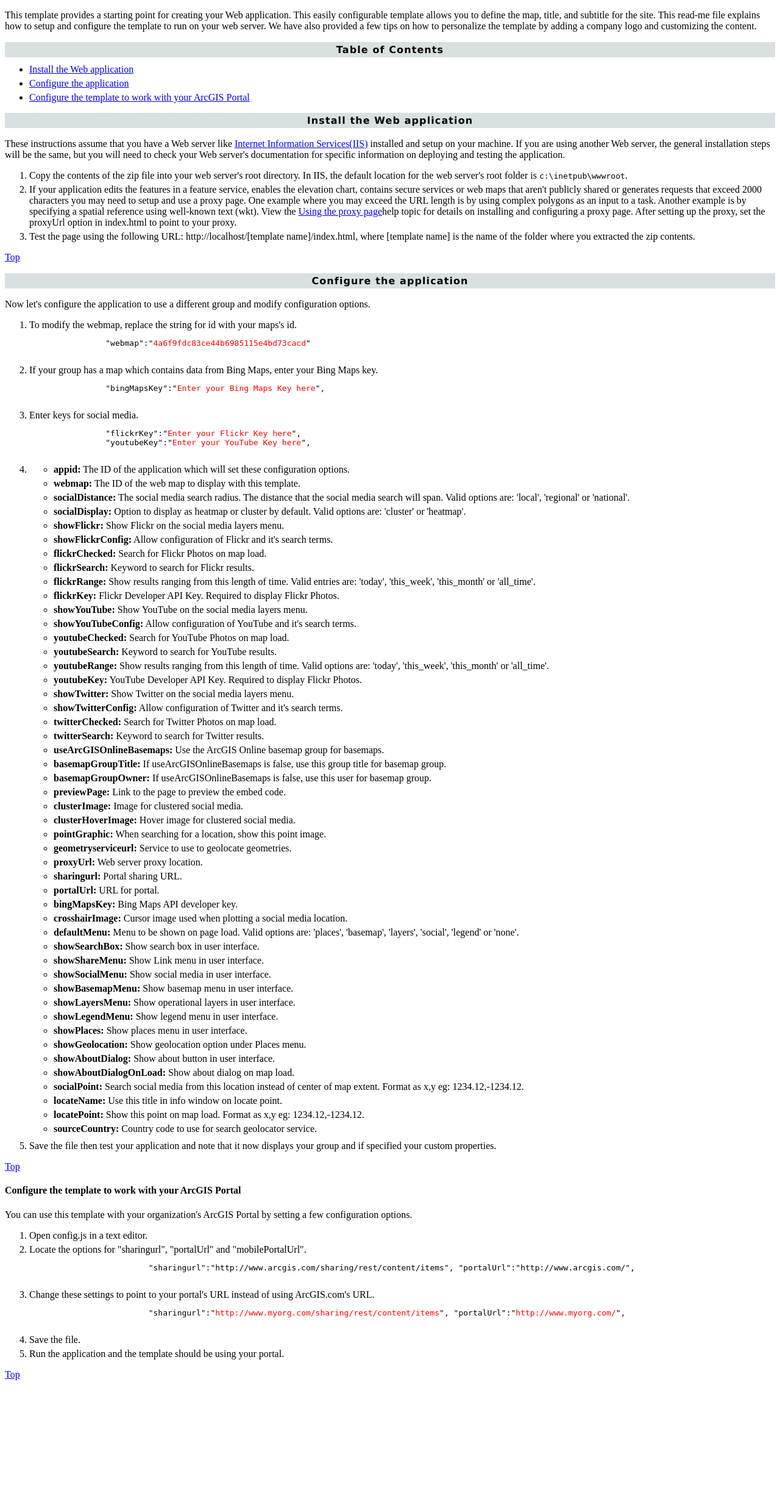
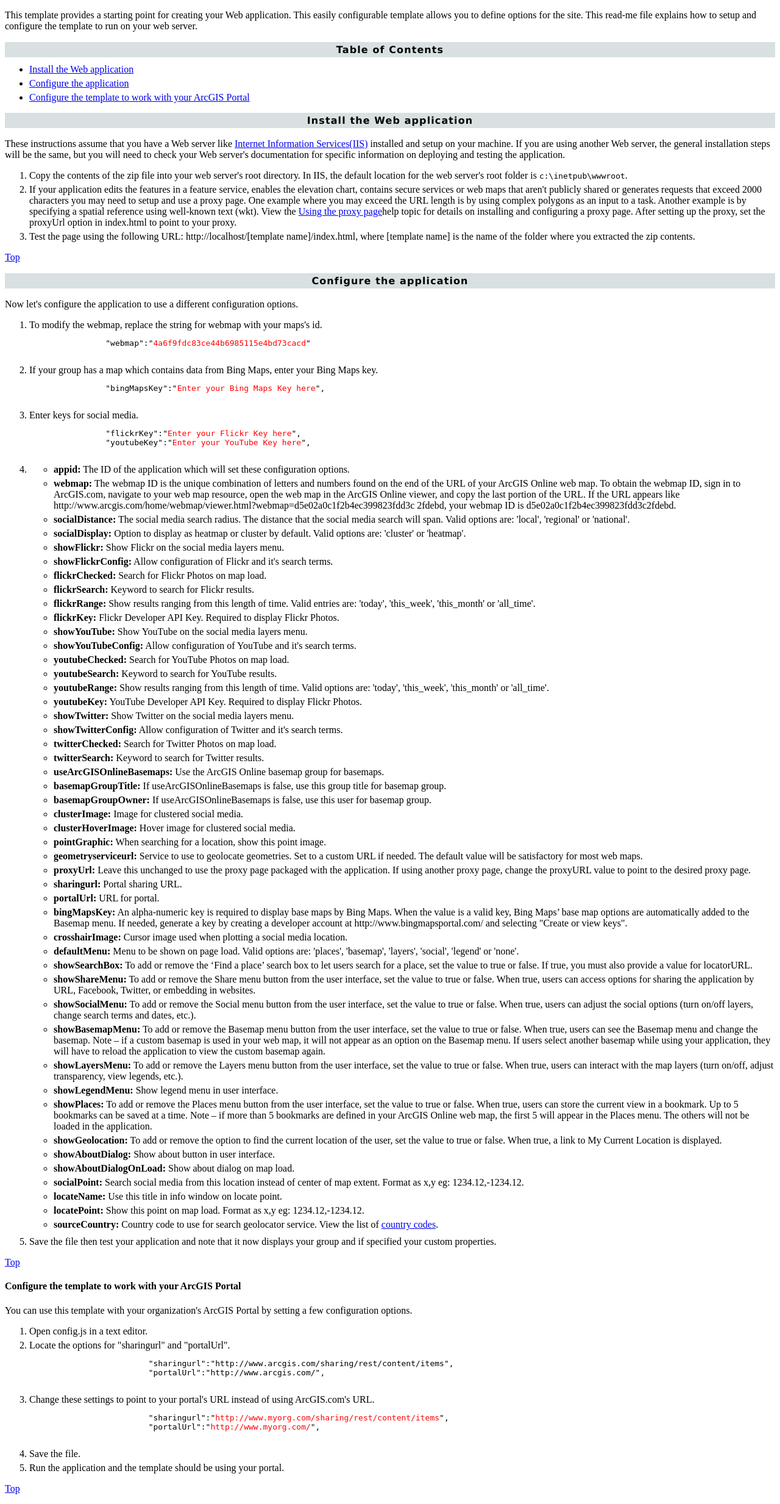
Before and after one commit to Esri/social-media-map-template-js, a PHP site: page /readme.html in a window 1280 px wide. Shown: the whole page at 61% size. Before the commit the page ends 2263 px from the top, so only its background shows below. Run offline with PHP 8.4, Linux system fonts and the light colour scheme.

Commit message:
ui updates, config json, readme

```diff
--- a/SocialMedia/config/config.js
+++ b/SocialMedia/config/config.js
@@ -22,8 +22,6 @@
    "useArcGISOnlineBasemaps":true,
    "basemapGroupTitle":"Community Basemaps",
    "basemapGroupOwner":"esri",
-   "previewPage":"preview.html",
-   "homePage":"index.html",
    "clusterImage":"images/map/cluster72x72.png",
    "clusterHoverImage":"images/map/clusterHover72x72.png",
    "pointGraphic":"images/map/bluepoint21x29.png",
--- a/SocialMedia/js/application/common.js
+++ b/SocialMedia/js/application/common.js
@@ -158,6 +158,8 @@ function setDefaultConfigOptions() {
             height: 250
         }
     };
+    configOptions.previewPage = 'preview.html';
+    configOptions.homePage = 'index.html';
     configOptions.socialSliderValues = [{
         "label": i18n.viewer.distanceSlider.local,
         "id": "local", // url param, don't localize
--- a/SocialMedia/js/application/main.js
+++ b/SocialMedia/js/application/main.js
@@ -269,7 +269,7 @@ function rightSideMenuButtons() {
     var html = '';
     var node;
     if (configOptions.showLegendMenu && configOptions.layerInfos && configOptions.layerInfos.length > 0) {
-        html += '<span tabindex="0" id="legendButton" data-menu="legend" class="barButton" title="' + i18n.viewer.buttons.legendTitle + '"><span class="barIcon"></span>' + i18n.viewer.buttons.legend + '</span>';
+        html += '<span tabindex="0" id="legendButton" data-menu="legend" class="barButton" title="' + i18n.viewer.buttons.legendTitle + '"><span class="barIcon legendIcon"></span>' + i18n.viewer.buttons.legend + '</span>';
         // Social MENU TOGGLE
         dojo.query(document).delegate("#legendButton", "onclick,keyup", function (event) {
             if (event.type === 'click' || (event.type === 'keyup' && event.keyCode === 13)) {
--- a/SocialMedia/readme.html
+++ b/SocialMedia/readme.html
@@ -1,7 +1,7 @@
 <!DOCTYPE HTML>
 <html>
 <head>
-<title>Layout Template - Read Me</title>
+<title>Social Media Template - Read Me</title>
 <style>
             .selector {
                 color:red;
@@ -34,7 +34,7 @@
 </head>
 <body>
 <p id="top">
-	This template provides a starting point for creating your Web application. This easily configurable template allows you to define the map, title, and subtitle for the site. This read-me file explains how to setup and configure the template to run on your web server. We have also provided a few tips on how to personalize the template by adding a company logo and customizing the content.
+	This template provides a starting point for creating your Web application. This easily configurable template allows you to define options for the site. This read-me file explains how to setup and configure the template to run on your web server.
 </p>
 <div class="heading">
 	Table of Contents
@@ -61,10 +61,10 @@
 </p>
 <h3 id="configure" class="heading">Configure the application</h3>
 <p>
-	Now let's configure the application to use a different group and modify configuration options.
+	Now let's configure the application to use a different configuration options.
 </p>
 <ol>
-	<li>To modify the webmap, replace the string for id with your maps's id.
+	<li>To modify the webmap, replace the string for webmap with your maps's id.
 	<pre>
 		"webmap":"<span class="selector">4a6f9fdc83ce44b6985115e4bd73cacd</span>"
 	</pre>
@@ -83,7 +83,7 @@
 	<li>
 	<ul>
 		<li><b>appid:</b> The ID of the application which will set these configuration options.</li>
-		<li><b>webmap:</b> The ID of the web map to display with this template.</li>
+		<li><b>webmap:</b> The webmap ID is the unique combination of letters and numbers found on the end of the URL of your ArcGIS Online web map. To obtain the webmap ID, sign in to ArcGIS.com, navigate to your web map resource, open the web map in the ArcGIS Online viewer, and copy the last portion of the URL. If the URL appears like http://www.arcgis.com/home/webmap/viewer.html?webmap=d5e02a0c1f2b4ec399823fdd3c 2fdebd, your webmap ID is d5e02a0c1f2b4ec399823fdd3c2fdebd.</li>
 		<li><b>socialDistance:</b> The social media search radius. The distance that the social media search will span. Valid options are: 'local', 'regional' or 'national'.</li>
 		<li><b>socialDisplay:</b> Option to display as heatmap or cluster by default. Valid options are: 'cluster' or 'heatmap'.</li>
 		<li><b>showFlickr:</b> Show Flickr on the social media layers menu.</li>
@@ -105,31 +105,33 @@
 		<li><b>useArcGISOnlineBasemaps:</b> Use the ArcGIS Online basemap group for basemaps.</li>
 		<li><b>basemapGroupTitle:</b> If useArcGISOnlineBasemaps is false, use this group title for basemap group.</li>
 		<li><b>basemapGroupOwner:</b> If useArcGISOnlineBasemaps is false, use this user for basemap group.</li>
-		<li><b>previewPage:</b> Link to the page to preview the embed code.</li>
 		<li><b>clusterImage:</b> Image for clustered social media.</li>
 		<li><b>clusterHoverImage:</b> Hover image for clustered social media.</li>
 		<li><b>pointGraphic:</b> When searching for a location, show this point image.</li>
-		<li><b>geometryserviceurl:</b> Service to use to geolocate geometries.</li>
-		<li><b>proxyUrl:</b> Web server proxy location.</li>
+		<li><b>geometryserviceurl:</b> Service to use to geolocate geometries. Set to a custom URL if needed. The default value will be satisfactory for most web maps.</li>
+		<li><b>proxyUrl:</b> Leave this unchanged to use the proxy page packaged with the application. If using another proxy page, change the proxyURL value to point to the desired proxy page.</li>
 		<li><b>sharingurl:</b> Portal sharing URL.</li>
 		<li><b>portalUrl:</b> URL for portal.</li>
-		<li><b>bingMapsKey:</b> Bing Maps API developer key.</li>
+		<li><b>bingMapsKey:</b> An alpha-numeric key is required to display base maps by Bing Maps. When the value is a valid key, Bing Maps’ base map options are automatically added to the Basemap menu. If needed, generate a key by creating a developer account at http://www.bingmapsportal.com/ and selecting "Create or view keys".</li>
 		<li><b>crosshairImage:</b> Cursor image used when plotting a social media location.</li>
 		<li><b>defaultMenu:</b> Menu to be shown on page load. Valid options are: 'places', 'basemap', 'layers', 'social', 'legend' or 'none'.</li>
-		<li><b>showSearchBox:</b> Show search box in user interface.</li>
-		<li><b>showShareMenu:</b> Show Link menu in user interface.</li>
-		<li><b>showSocialMenu:</b> Show social media in user interface.</li>
-		<li><b>showBasemapMenu:</b> Show basemap menu in user interface.</li>
-		<li><b>showLayersMenu:</b> Show operational layers in user interface.</li>
+		<li><b>showSearchBox:</b> To add or remove the ‘Find a place’ search box to let users search for a place,
+set the value to true or false. If true, you must also provide a value for locatorURL.</li>
+		<li><b>showShareMenu:</b> To add or remove the Share menu button from the user interface, set the value to true or false. When true, users can access options for sharing the application by URL, Facebook, Twitter, or embedding in websites.</li>
+		<li><b>showSocialMenu:</b> To add or remove the Social menu button from the user interface, set the value to true or false. When true, users can adjust the social options (turn on/off layers, change search terms and dates, etc.).</li>
+		<li><b>showBasemapMenu:</b> To add or remove the Basemap menu button from the user interface, set the value to true or false. When true, users can see the Basemap menu and change the
+basemap. Note – if a custom basemap is used in your web map, it will not appear as an option on the Basemap menu. If users select another basemap while using your application, they will have to reload the application to view the custom basemap again.</li>
+		<li><b>showLayersMenu:</b> To add or remove the Layers menu button from the user interface, set the value to true or false. When true, users can interact with the map layers (turn on/off, adjust transparency, view legends, etc.).</li>
 		<li><b>showLegendMenu:</b> Show legend menu in user interface.</li>
-		<li><b>showPlaces:</b> Show places menu in user interface.</li>
-		<li><b>showGeolocation:</b> Show geolocation option under Places menu.</li>
+		<li><b>showPlaces:</b> To add or remove the Places menu button from the user interface, set the value to true or false. When true, users can store the current view in a bookmark. Up to 5
+bookmarks can be saved at a time. Note – if more than 5 bookmarks are defined in your ArcGIS Online web map, the first 5 will appear in the Places menu. The others will not be loaded in the application.</li>
+		<li><b>showGeolocation:</b> To add or remove the option to find the current location of the user, set the value to true or false. When true, a link to My Current Location is displayed.</li>
 		<li><b>showAboutDialog:</b> Show about button in user interface.</li>
 		<li><b>showAboutDialogOnLoad:</b> Show about dialog on map load.</li>
 		<li><b>socialPoint:</b> Search social media from this location instead of center of map extent. Format as x,y eg: 1234.12,-1234.12.</li>
 		<li><b>locateName:</b> Use this title in info window on locate point.</li>
 		<li><b>locatePoint:</b> Show this point on map load. Format as x,y eg: 1234.12,-1234.12.</li>
-		<li><b>sourceCountry:</b> Country code to use for search geolocator service.</li>
+		<li><b>sourceCountry:</b> Country code to use for search geolocator service. View the list of <a target="_blank" href="http://geocode.arcgis.com/arcgis/geocoding.html#countries">country codes</a>.</li>
 	</ul>
 	</li>
 	<li>Save the file then test your application and note that it now displays your group and if specified your custom properties.</li>
@@ -143,17 +145,19 @@
 </p>
 <ol>
 	<li>Open config.js in a text editor.</li>
-	<li>Locate the options for "sharingurl", "portalUrl" and "mobilePortalUrl".
+	<li>Locate the options for "sharingurl" and "portalUrl".
 	<div>
 		<pre>
-			 "sharingurl":"http://www.arcgis.com/sharing/rest/content/items", "portalUrl":"http://www.arcgis.com/",
+			 "sharingurl":"http://www.arcgis.com/sharing/rest/content/items",
+			 "portalUrl":"http://www.arcgis.com/",
 		</pre>
 	</div>
 	</li>
 	<li>Change these settings to point to your portal's URL instead of using ArcGIS.com's URL.
 	<div>
 		<pre>
-			 "sharingurl":"<span class="selector">http://www.myorg.com/sharing/rest/content/items</span>", "portalUrl":"<span class="selector">http://www.myorg.com/</span>",
+			 "sharingurl":"<span class="selector">http://www.myorg.com/sharing/rest/content/items</span>",
+			 "portalUrl":"<span class="selector">http://www.myorg.com/</span>",
 		</pre>
 	</div>
 	</li>
--- a/resources/configJSON.js
+++ b/resources/configJSON.js
@@ -171,7 +171,7 @@
             },
             {
                "type":"paragraph",
-               "value":"A value representing the country. Providing this value increases geocoding speed."
+               "value":"A value representing the country. Providing this value increases geocoding speed. View the list of <a target=\"_blank\" href=\"http:\/\/geocode.arcgis.com\/arcgis\/geocoding.html#countries\">country codes<\/a>."
             }
          ]
       },
```
Also changed, not shown: SocialMedia/css/application.css (+7 -3 lines), SocialMedia/images/ui/uiSprite.png, 3 other files.
